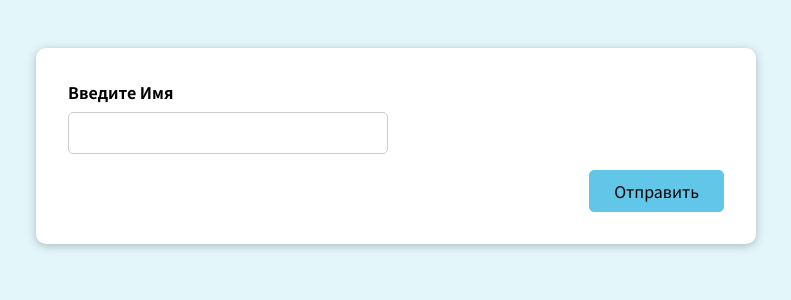
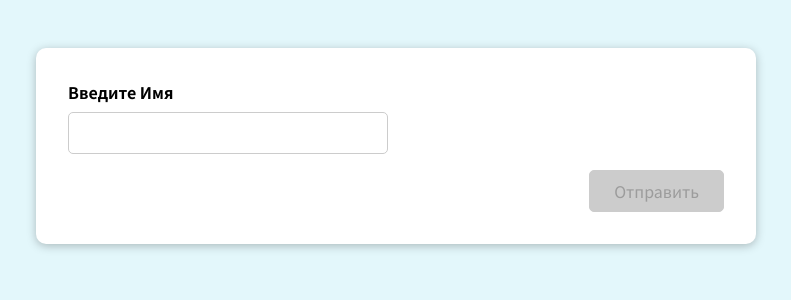
Before and after one commit to U-Ra-All/react-course-working-with-user-input, a React (Create React App) app: page / in a window 1280 px wide. Shown: the top 300 px of the page, without its empty margins (244-1035 px from the left). Built offline with nearby package versions, Linux system fonts and the light colour scheme.

Commit message:
08-Управление Валидацией Всей Формы

```diff
--- a/src/components/SomeInput.js
+++ b/src/components/SomeInput.js
@@ -6,6 +6,11 @@ const SomeInput = (props) => {
 
   const isEnteredNameValid = enteredName.trim() !== "";
   const isNameInputInvalid = !isEnteredNameValid && wasNameInputTouched;
+  let isFormValid = false;
+
+  if (isEnteredNameValid) {
+    isFormValid = true;
+  }
 
   const nameInputChangeHandler = (event) => {
     setEnteredName(event.target.value);
@@ -49,7 +54,7 @@ const SomeInput = (props) => {
         )}
       </div>
       <div className="form-actions">
-        <button>Отправить</button>
+        <button disabled={!isFormValid}>Отправить</button>
       </div>
     </form>
   );
--- a/src/index.css
+++ b/src/index.css
@@ -79,6 +79,15 @@ button:active {
   border-color: #0ab2ea;
 }
 
+button:disabled,
+button:disabled:hover,
+button:disabled:active {
+  background-color: #ccc;
+  color: rgba(10, 10, 10, 0.25);
+  border-color: #ccc;
+  cursor: not-allowed;
+}
+
 .form-actions {
   text-align: right;
 }
```
Also changed, not shown: 1 other file (tests, documents, lock files or other folders).
